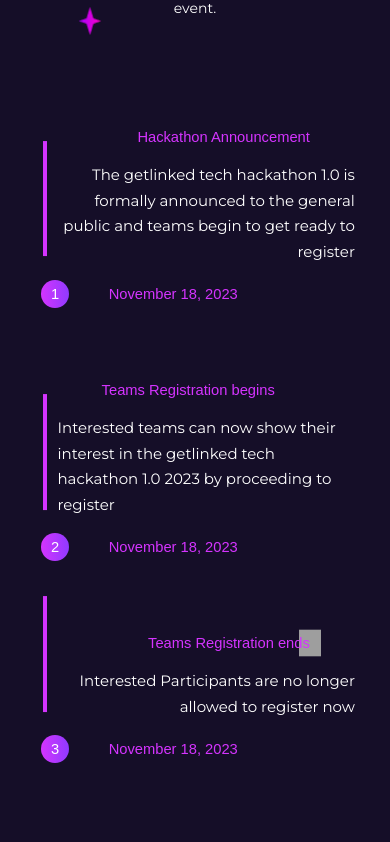
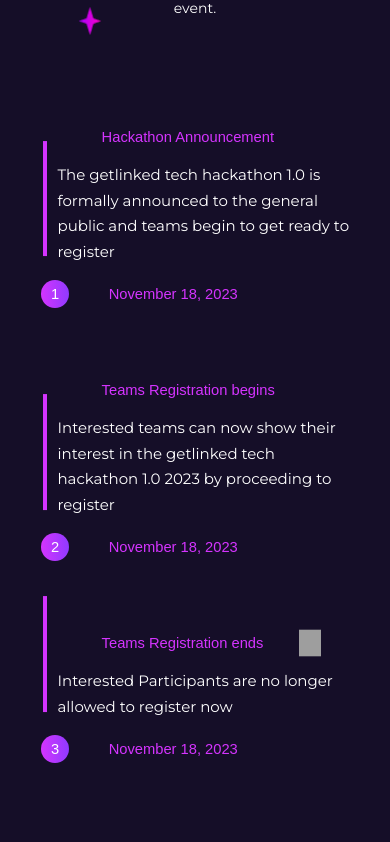
Before and after one commit to Psalmuel01/get-linked, a React (Vite) app: page / in a window 390 px wide. Shown: the part 5000-5842 px from the top of the page. Built offline with nearby package versions, Linux system fonts and the light colour scheme; grey boxes are pictures that could not be loaded; a web font is replaced by a local one.

Commit message:
reverse fix

```diff
--- a/src/components/Event.module.css
+++ b/src/components/Event.module.css
@@ -111,7 +111,7 @@
   }
 
   .details {
-    /* text-align: initial; */
+    text-align: initial;
     margin-left: 7%;
   }
 
```
